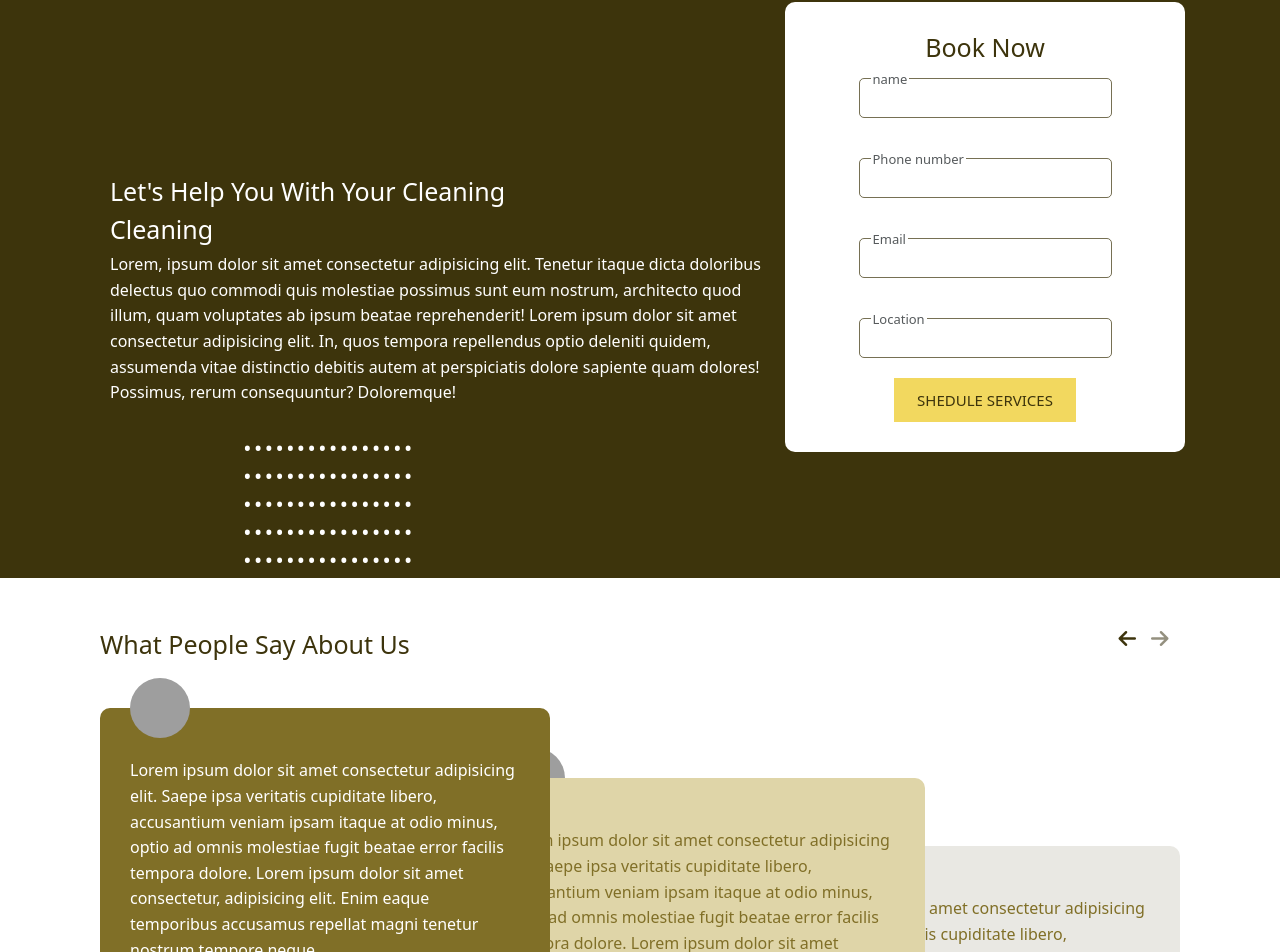
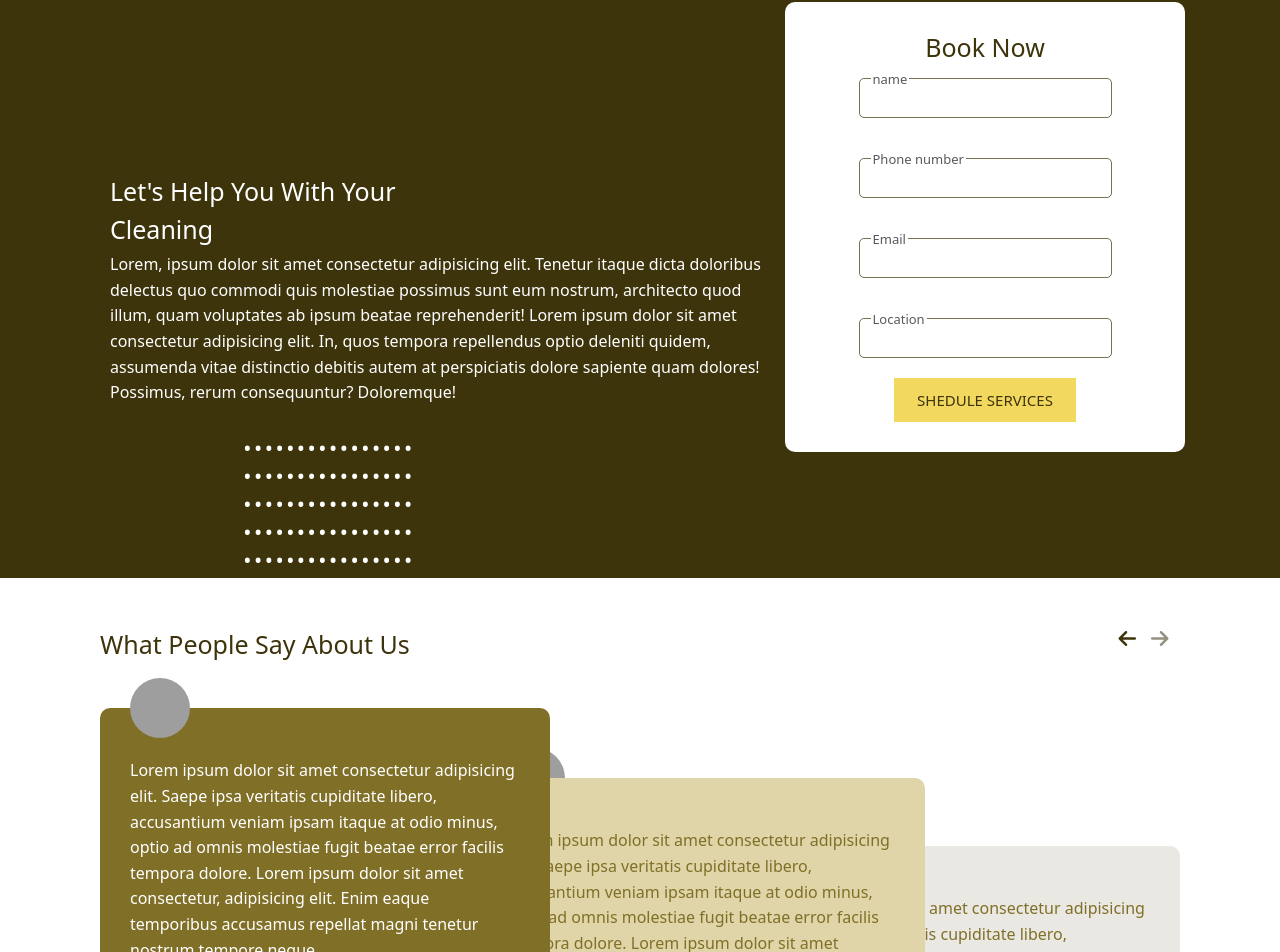
Before and after one commit to baaraka/caregreek, a React (Create React App) app in the folder frontend/: page / in a window 1280 px wide. Shown: the part 3785-4737 px from the top of the page. Built offline with nearby package versions, Linux system fonts and the light colour scheme; grey boxes are pictures that could not be loaded.

Commit message:
update heading

```diff
--- a/frontend/src/help/Help.js
+++ b/frontend/src/help/Help.js
@@ -5,7 +5,7 @@ function Help() {
     <div className="help">
       <div className="helpTitleDiv">
         <div className="helpTitle">
-          <h3 className="helpHeading">Let's Help You With Your Cleaning</h3>
+          <h3 className="helpHeading">Let's Help You With Your</h3>
           <h3 className="helpHeading">Cleaning</h3>
           <p className="helpParagraph">
             Lorem, ipsum dolor sit amet consectetur adipisicing elit. Tenetur
```
